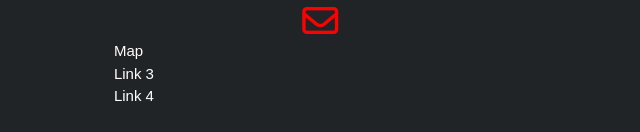
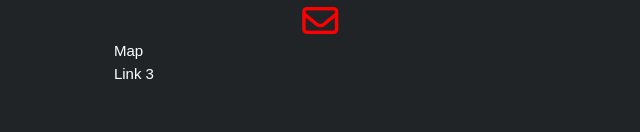
Before and after one commit to VINCE-TECH/Vince-Technologies, a plain HTML site: page index.html in a window 1280 px wide. Shown: the part 739-871 px from the top of the page, 319-959 px from the left. Drawn offline with nearby package versions, Linux system fonts and the light colour scheme.

Commit message:
added files

```diff
--- a/index.html
+++ b/index.html
@@ -88,7 +88,7 @@
             <a href="mailto:vincetechnologies@gmail.com"><i class="fa fa-envelope-o" style="font-size:36px;color:red"></i></a>
        <a href="#" class="footer--Link">Map</a>
        <a href="#" class="footer--Link">Link 3</a>
-       <a href="#" class="footer--Link">Link 4</a>
+
           </div>
           <div class="box2">
               <span2 class="footer--title">Follow us online</span2><br>
```
